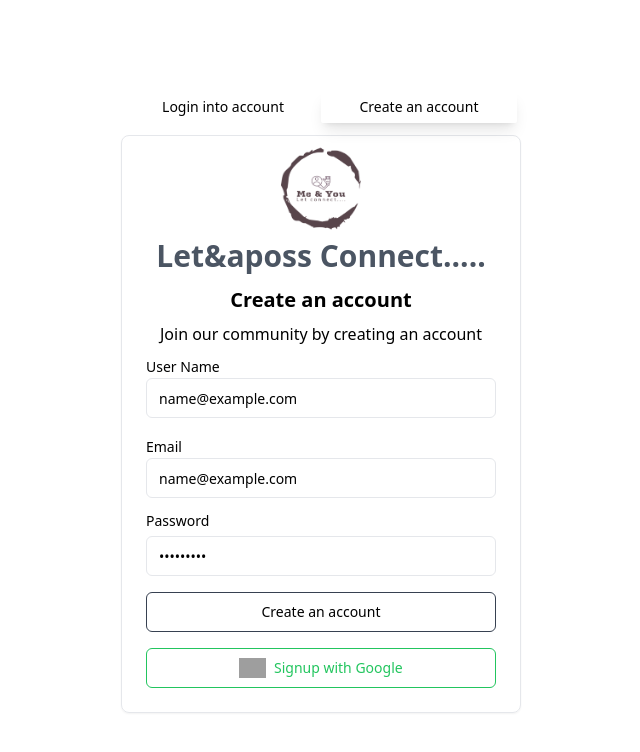
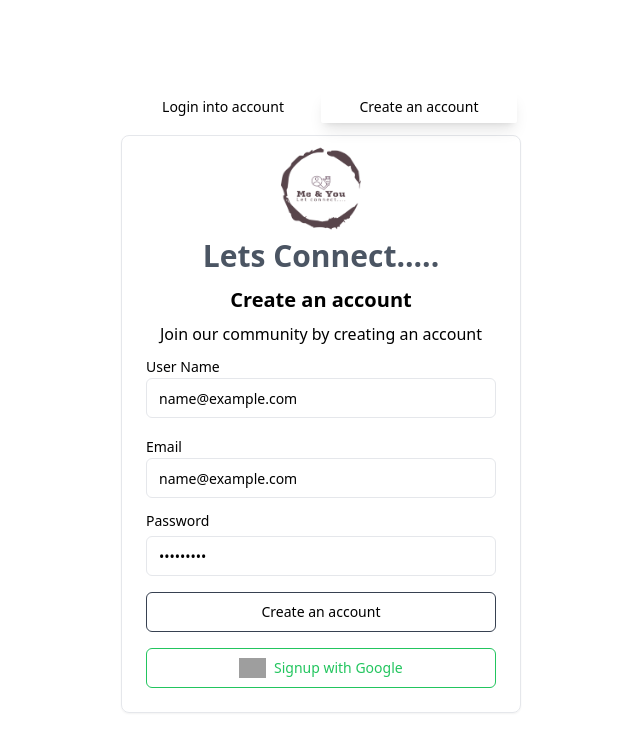
Before and after one commit to TravisBoltz/Me-and-You, a Next.js app: page / in a window 1280 px wide. Both pictures are taken after typing "name@example.com", "Sample123" into the empty fields and a click on the tab "Create an account". Shown: the top 752 px of the page, without its empty margins (319-959 px from the left). Built offline with nearby package versions, Linux system fonts and the light colour scheme; no server answers; grey boxes are pictures that could not be loaded.

Commit message:
remove escape

```diff
--- a/src/app/page.jsx
+++ b/src/app/page.jsx
@@ -157,7 +157,7 @@
                       <div className="mx-auto grid w-[350px] gap-2">
                         <div className="grid gap-2 text-center">
                           <h2 className="text-gray-600 font-bold text-3xl leading-normal">
-                            Let{"&apos"}s Connect.....
+                            Lets Connect.....
                           </h2>{" "}
                           <h1 className="text-xl font-bold">
                             Create an account
--- a/src/components/splashScreen.js
+++ b/src/components/splashScreen.js
@@ -66,7 +66,7 @@
           width={200}
           height={200}
         />
-        <h1 className="text-black font-bold text-2xl">Let{"&apos"}s Connect</h1>
+        <h1 className="text-black font-bold text-2xl">Lets Connect</h1>
       </div>
     </>
   );
```
